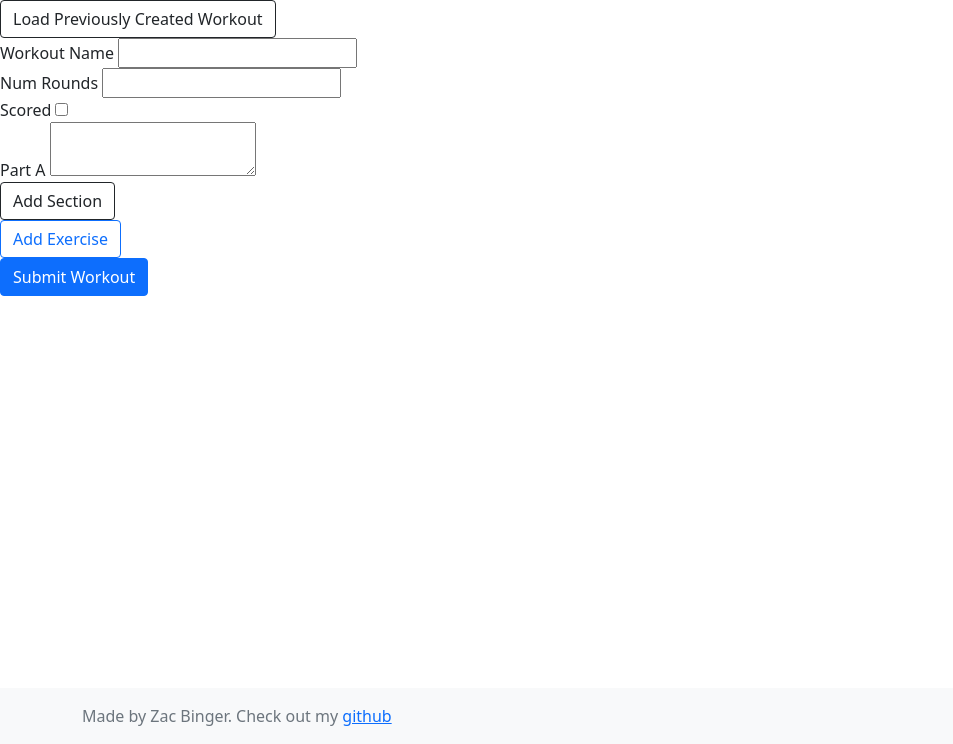
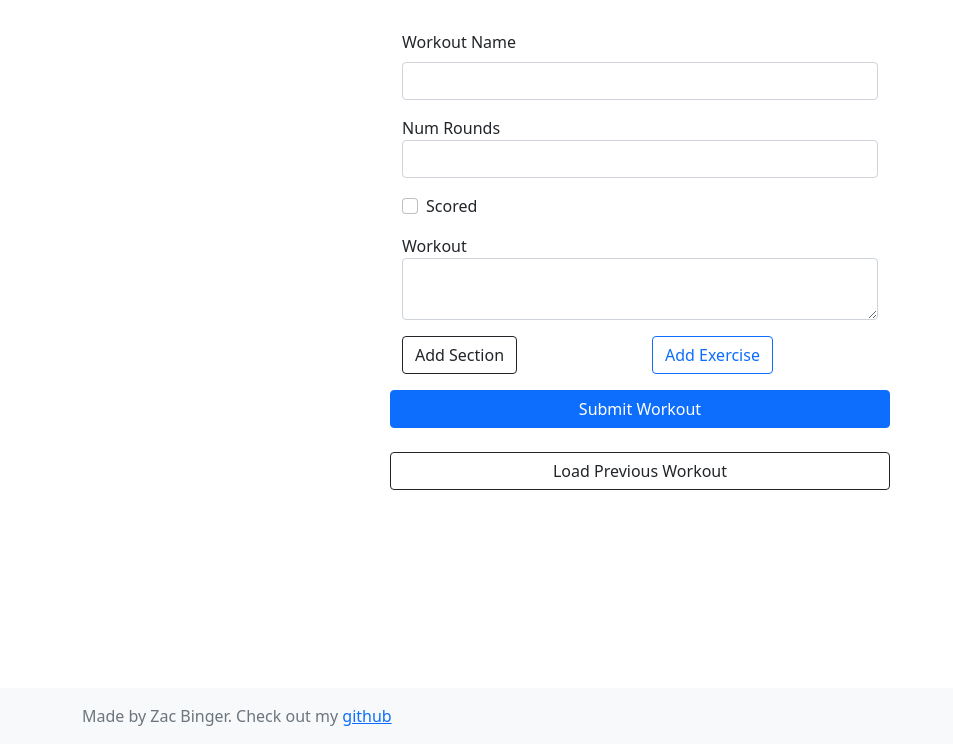
Before and after one commit to zsbinger/Z-Move, a Flask app: page /creation in a window 1280 px wide. Shown: the part 56-800 px from the top of the page, without its empty margins (0-953 px from the left). Run offline with Flask 2, Linux system fonts and the light colour scheme.

Commit message:
formatted creation page and updated database model for workouts. also slightly formatted home page

```diff
--- a/app.py
+++ b/app.py
@@ -36,7 +36,10 @@ def create_app():
     def recent():
 
         workouts_with_date = [
-            (workout["content"],
+            (workout["name"],
+             workout["num_rounds"],
+             workout["scored"],
+             workout["content"],
              workout["date"],
              datetime.datetime.strptime(workout["date"], "%Y-%m-%d").strftime("%b %d")
              )
@@ -53,9 +56,16 @@ def create_app():
             session['workout_content'] = form.workout_content.data
             if request.method == "POST":
                 # save to mongodb database
+                name = form.name.data
+                num_rounds = form.num_rounds.data
                 workout_content = form.workout_content.data
+                scored = form.scored_checkbox.data
                 formatted_date = datetime.datetime.today().strftime("%Y-%m-%d")
-                app.db.workouts.insert({"content": workout_content, "date": formatted_date})
+                app.db.workouts.insert({"name": name,
+                                        "num_rounds": num_rounds,
+                                        "scored": scored,
+                                        "content": workout_content,
+                                        "date": formatted_date})
 
             return redirect(url_for('creation'))
 
--- a/forms.py
+++ b/forms.py
@@ -14,9 +14,10 @@ class WorkoutForm(FlaskForm):
 
     # will eventually be a dictionary to keep track of each component
     # of the workout
-    workout_content = TextAreaField('Part A')
+    workout_content = TextAreaField('Workout')
     # add exercise drop down with list pulled from database
 
     add_section_button = SubmitField('Add Section')
     add_exercise_button = SubmitField('Add Exercise')
     submit_workout_button = SubmitField(label='Submit Workout')
+    load_workout_button = SubmitField(label='Load Previous Workout')
--- a/templates/base.html
+++ b/templates/base.html
@@ -43,9 +43,13 @@
       </div>
     </nav>
 
+    <div class="container" style="margin-top:30px; max-width: 500px;">
+
     {% block content %}
 
     {% endblock %}
+
+    </div>
 
     <footer class="footer mt-auto py-3 bg-light fixed-bottom">
         <div class="container">
--- a/templates/creation.html
+++ b/templates/creation.html
@@ -2,7 +2,7 @@
 
 {% block content %}
 
-<button type="button" class="btn btn-outline-dark">Load Previously Created Workout</button>
+<div class="row">
   <form method="POST" id="workout_form">
     {{ form.hidden_tag() }}
 
@@ -13,24 +13,50 @@
     </div>
     {% endfor %}
 
-  {{ form.name.label(class="") }} {{ form.name(class="") }}
-  <br>
-  {{ form.num_rounds.label(class="") }} {{ form.num_rounds(class="") }}
-  <br>
-  {{ form.scored_checkbox.label(class="") }} {{ form.scored_checkbox(class="") }}
-  <br>
-  {{ form.workout_content.label(class="") }} {{ form.workout_content(class="") }}
-  <br>
+    <div class="row">
+      <div class="mb-3">
+        {{ form.name.label(class="form-label") }}
+        {{ form.name(class="form-control") }}
+      </div>
+    </div>
+    <div class="row">
+      <div class="mb-3">
+        {{ form.num_rounds.label(class="form_label") }}
+        {{ form.num_rounds(class="form-control") }}
+      </div>
+    </div>
+    <div class="">
+        <div class="mb-3 form-check">
+          {{ form.scored_checkbox(class="form-check-input") }}
+          {{ form.scored_checkbox.label(class="form-check-label") }}
+        </div>
+    </div>
+    <div class="row">
+      <div class="mb-3">
+        {{ form.workout_content.label(class="form_label") }}
+        {{ form.workout_content(class="form-control") }}
+      </div>
+    </div>
+    <div class="row mb-3">
+        <div class="col-sm">
           {{ form.add_section_button(class="btn btn-outline-dark") }}
-  <br>
+        </div>
+        <div class="col-sm">
           {{ form.add_exercise_button(class="btn btn-outline-primary") }}
-  <br>
+        </div>
+    </div>
+    <div class="row">
         {{ form.submit_workout_button(class="btn btn-primary") }}
+    </div>
+    <br/>
+    <div class="row">
+      {{ form.load_workout_button(class="btn btn-outline-dark") }}
+    </div>
 
     {% if form.errors %}
     {{ form.errors }}
     {% endif %}
   </form>
-
+</div>
 
 {% endblock %}
```
Also changed, not shown: templates/home.html (+1 -24 lines), 2 other files. Lines whose indentation alone changed are shown as unchanged.
